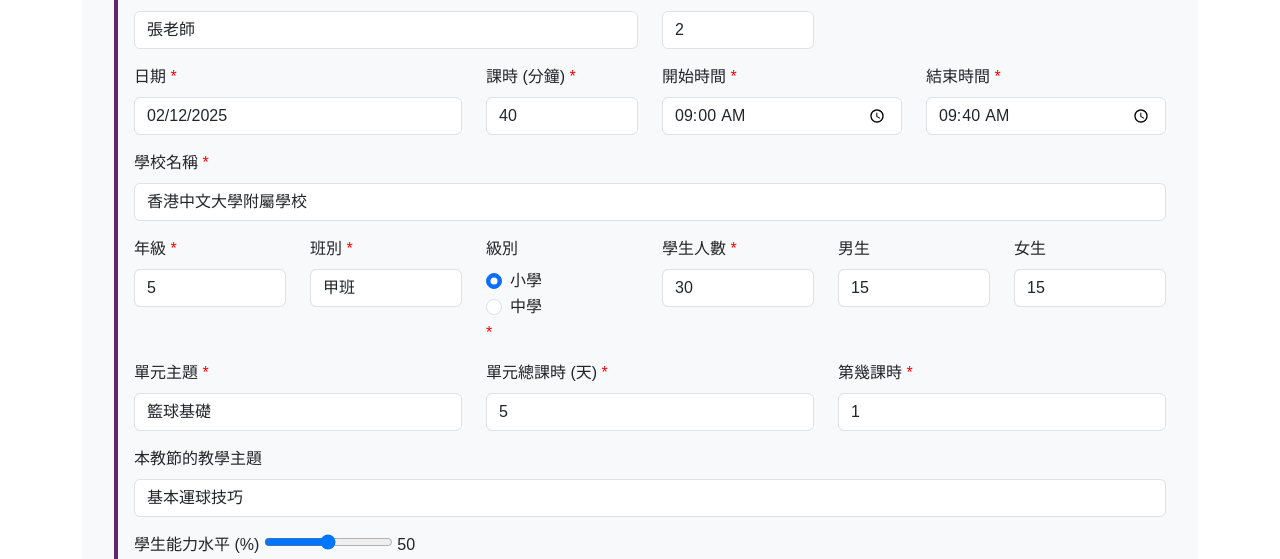
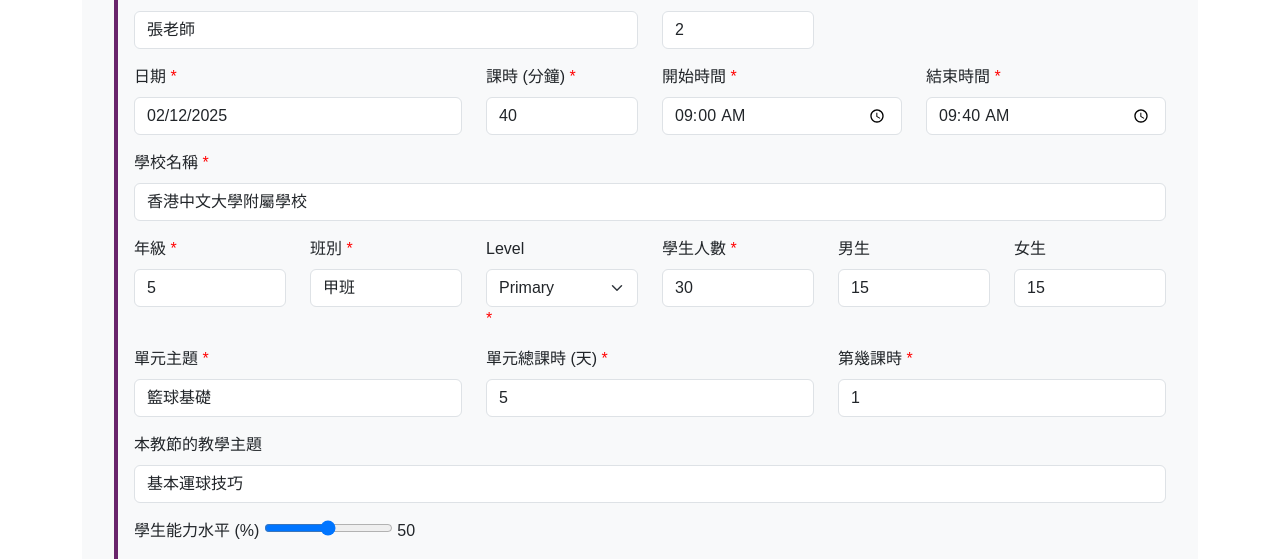
Before and after one commit to youwenshao/staffroom, a Flask app: page /create-lesson in a window 1280 px wide. Shown: the part 3125-3684 px from the top of the page. Run offline with Flask 3, Linux system fonts and the light colour scheme.

Commit message:
refactor(lesson-plan): replace radio buttons with dropdown for class level selection

```diff
--- a/templates/create_lesson_plan.html
+++ b/templates/create_lesson_plan.html
@@ -354,15 +354,11 @@
                     <input type="text" class="form-control" name="class_id_zh" value="{{ default_class_zh }}" required>
                 </div>
                 <div class="col-sm-2 mb-3 required-field">
-                    <label class="form-label">級別</label>
-                    <div class="form-check">
-                        <input class="form-check-input" type="radio" name="class_level_zh" id="primary_zh" value="小學" {{ 'checked' if default_level_zh == '小學' }}>
-                        <label class="form-check-label" for="primary_zh">小學</label>
-                    </div>
-                    <div class="form-check">
-                        <input class="form-check-input" type="radio" name="class_level_zh" id="secondary_zh" value="中學" {{ 'checked' if default_level_zh == '中學' }}>
-                        <label class="form-check-label" for="secondary_zh">中學</label>
-                    </div>
+                    <label class="form-label">Level</label>
+                    <select class="form-select" name="class_level" required>
+                        <option value="Primary">Primary</option>
+                        <option value="Secondary">Secondary</option>
+                    </select>
                 </div>
                 <div class="col-sm-2 mb-3">
                     <label class="form-label required-field">學生人數</label>
```
